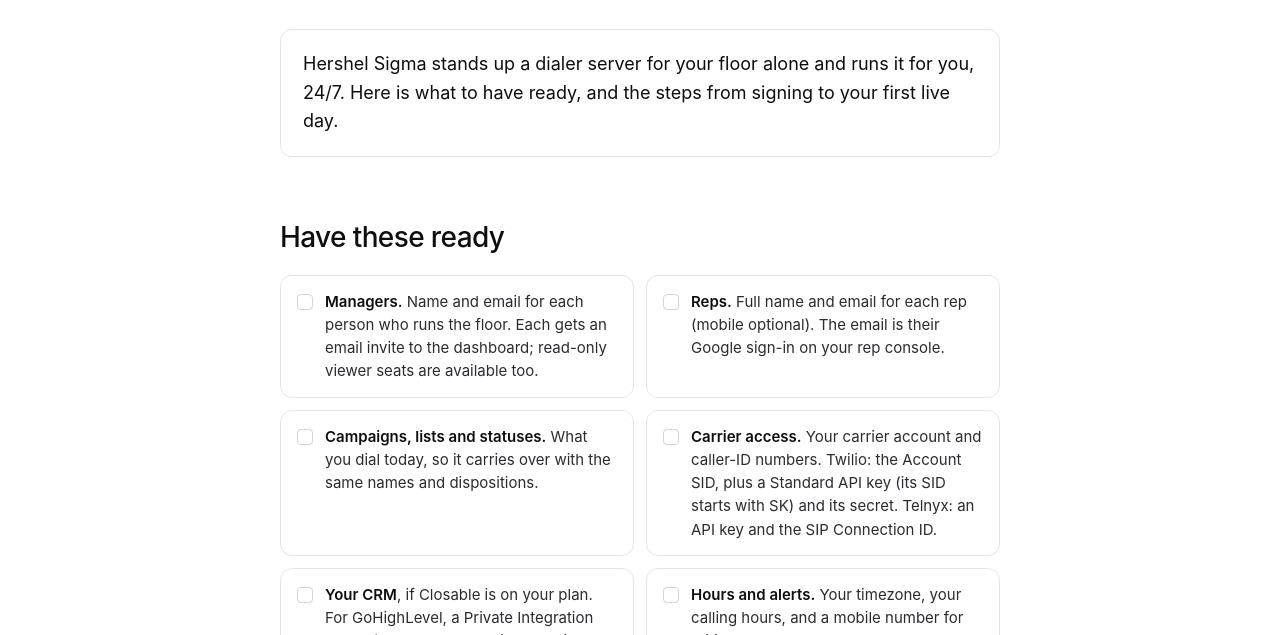
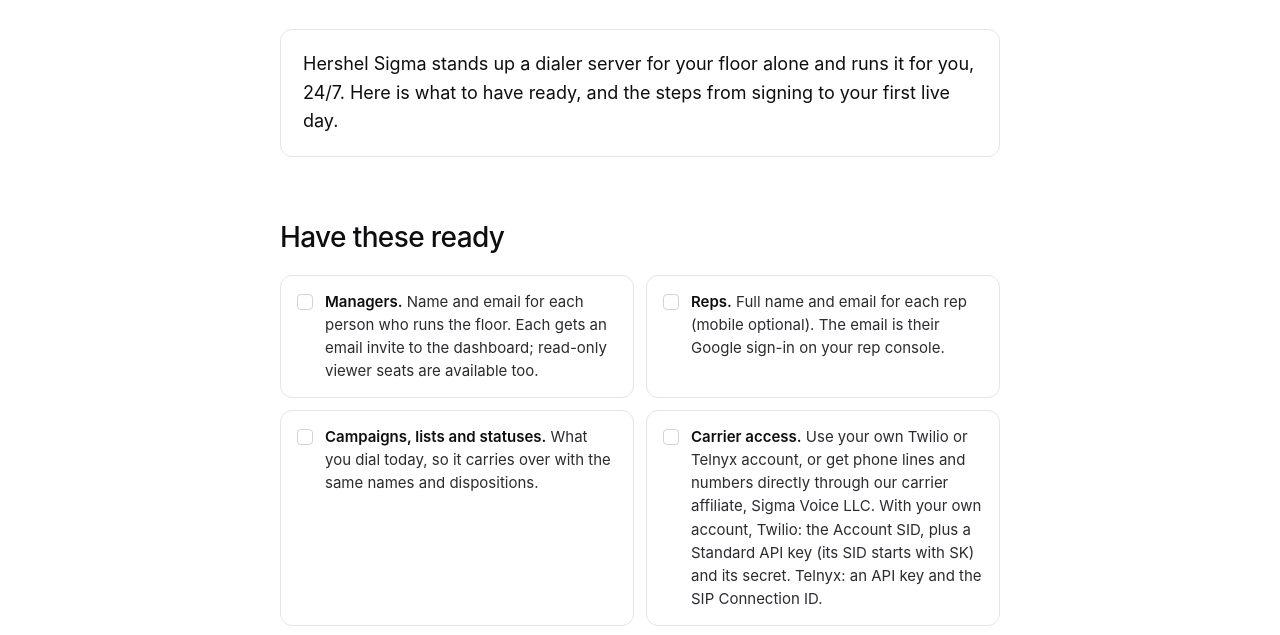
Before and after one commit to HershelSigma/hershelsigma-site, a plain HTML site: page onboarding-hershel.html in a window 1280 px wide. Shown: the part 307-942 px from the top of the page. Drawn offline with Linux system fonts and the light colour scheme; a web font is replaced by a local one.

Commit message:
Onboarding: carrier access offers your own Twilio or Telnyx, or lines through Sigma Voice LLC
Co-Authored-By: Claude Opus 5.5 <noreply@anthropic.com>

```diff
--- a/onboarding-hershel.html
+++ b/onboarding-hershel.html
@@ -40,7 +40,7 @@
     <li><strong>Managers.</strong> Name and email for each person who runs the floor. Each gets an email invite to the dashboard; read-only viewer seats are available too.</li>
     <li><strong>Reps.</strong> Full name and email for each rep (mobile optional). The email is their Google sign-in on your rep console.</li>
     <li><strong>Campaigns, lists and statuses.</strong> What you dial today, so it carries over with the same names and dispositions.</li>
-    <li><strong>Carrier access.</strong> Your carrier account and caller-ID numbers. Twilio: the Account SID, plus a Standard API key (its SID starts with SK) and its secret. Telnyx: an API key and the SIP Connection ID.</li>
+    <li><strong>Carrier access.</strong> Use your own Twilio or Telnyx account, or get phone lines and numbers directly through our carrier affiliate, Sigma Voice LLC. With your own account, Twilio: the Account SID, plus a Standard API key (its SID starts with SK) and its secret. Telnyx: an API key and the SIP Connection ID.</li>
     <li><strong>Your CRM</strong>, if Closable is on your plan. For GoHighLevel, a Private Integration Token (sub-account Settings &gt; Private Integrations) and the Location ID (Settings &gt; Business Profile).</li>
     <li><strong>Hours and alerts.</strong> Your timezone, your calling hours, and a mobile number for critical alerts.</li>
   </ul>
```
